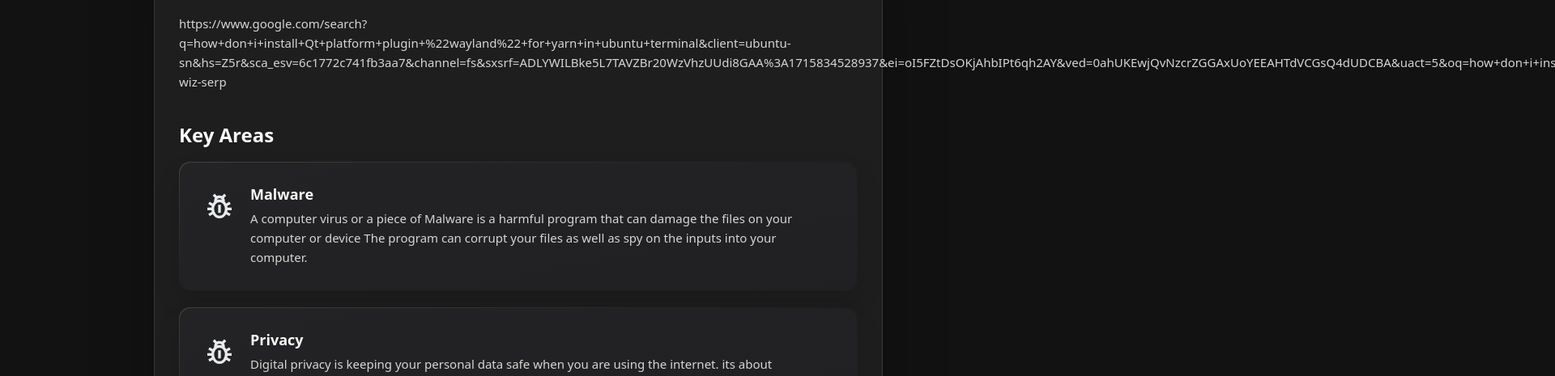
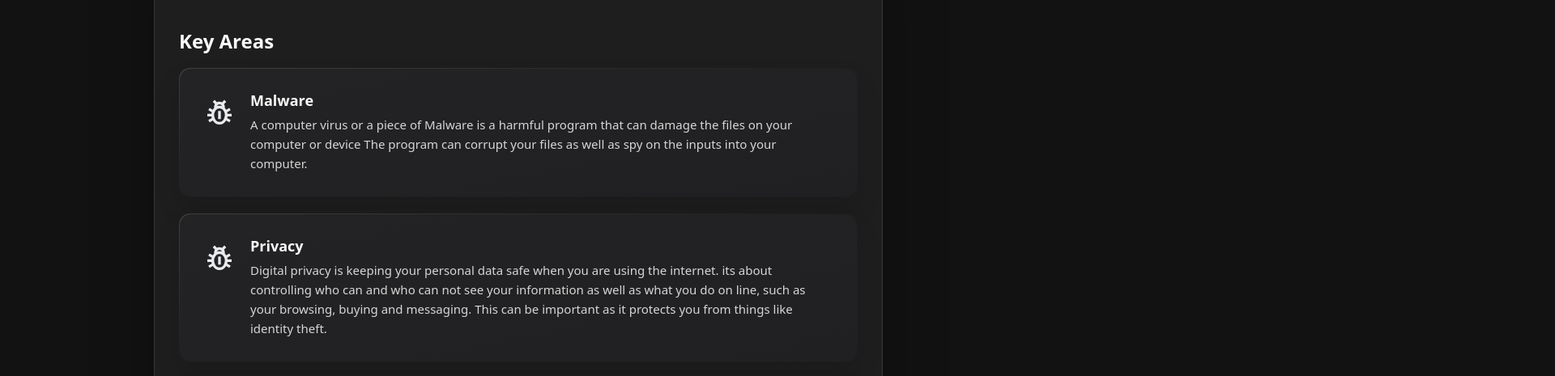
Before and after one commit to shrapnelnet/Cybersecurity-S2, a website built with Vite: page index.html in a window 1280 px wide. Shown: the part 146-611 px from the top of the page at 81% size, 1920 px wide, since content can reach past the window. Built offline with nearby package versions, Linux system fonts and the light colour scheme.

Commit message:
remove erroneous link

```diff
--- a/index.html
+++ b/index.html
@@ -65,7 +65,6 @@
                     </header>
 
                     <section class="about-text">
-                        <p>https://www.google.com/search?q=how+don+i+install+Qt+platform+plugin+%22wayland%22+for+yarn+in+ubuntu+terminal&client=ubuntu-sn&hs=Z5r&sca_esv=6c1772c741fb3aa7&channel=fs&sxsrf=ADLYWILBke5L7TAVZBr20WzVhzUUdi8GAA%3A1715834528937&ei=oI5FZtDsOKjAhbIPt6qh2AY&ved=0ahUKEwjQvNzcrZGGAxUoYEEAHTdVCGsQ4dUDCBA&uact=5&oq=how+don+i+install+Qt+platform+plugin+%22wayland%22+for+yarn+in+ubuntu+terminal&gs_lp=Egxnd3Mtd2l6LXNlcnAiSmhvdyBkb24gaSBpbnN0YWxsIFF0IHBsYXRmb3JtIHBsdWdpbiAid2F5bGFuZCIgZm9yIHlhcm4gaW4gdWJ1bnR1IHRlcm1pbmFsSABQAFgAcAB4AZABAJgBAKABAKoBALgBA8gBAPgBAZgCAKACAJgDAJIHAKAHAA&sclient=gws-wiz-serp
                     </section>
 
 
```
